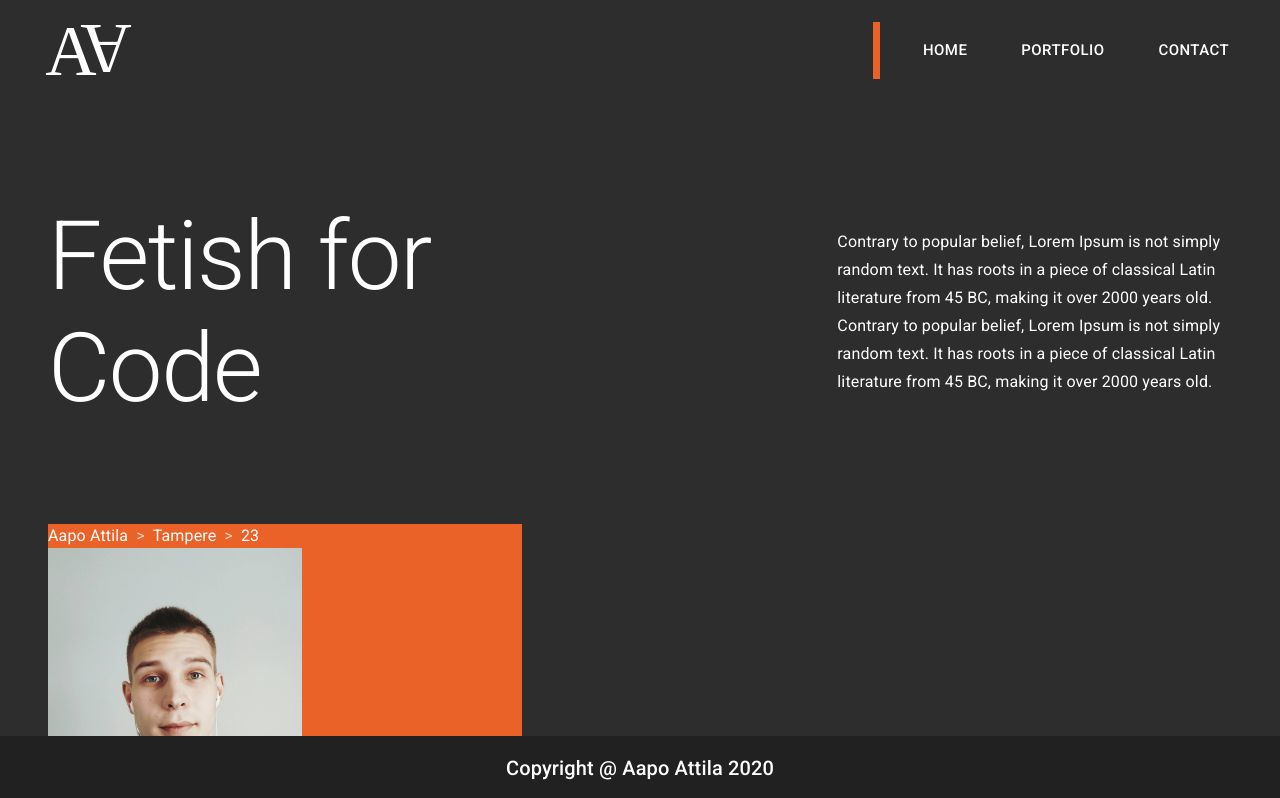
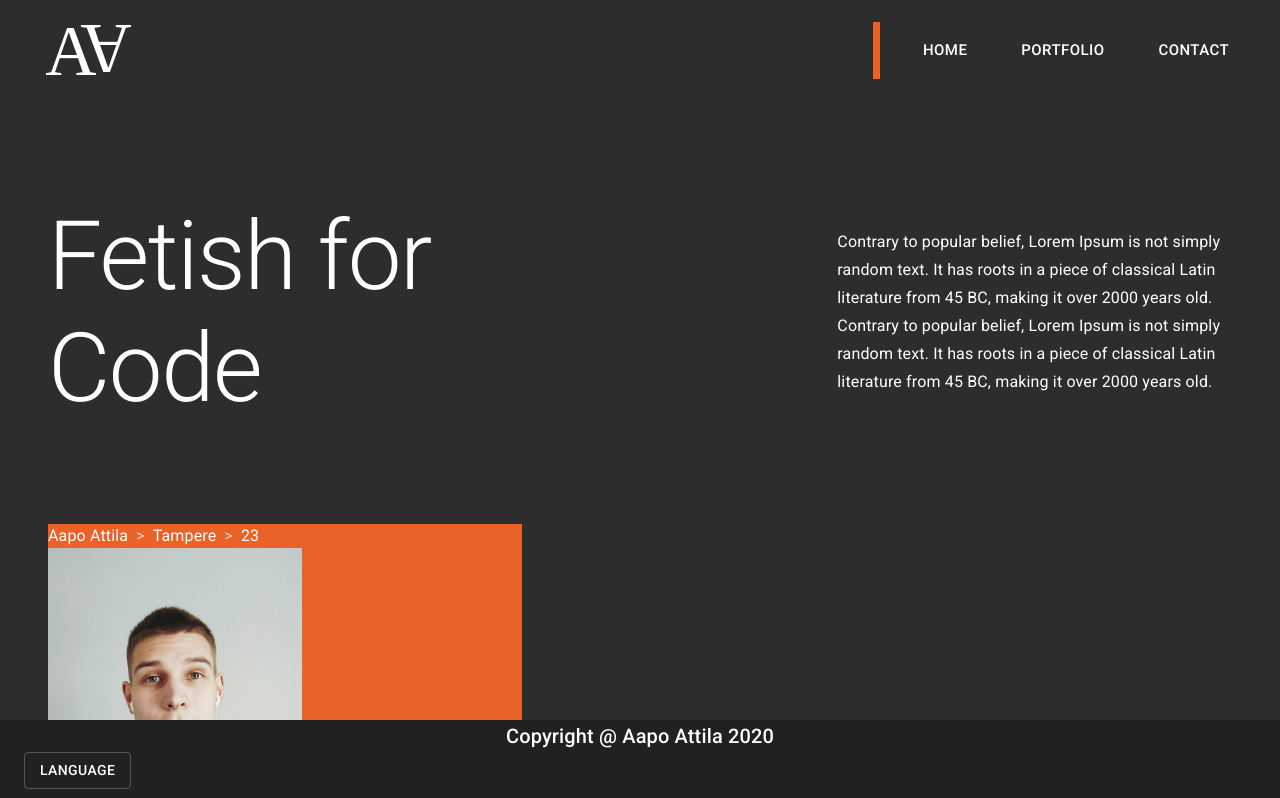
Before and after one commit to Hunnisoturi/cv-public, a React (Create React App) app: page / in a window 1280 px wide. Shown: the top 798 px of the page. Built offline with nearby package versions, Linux system fonts and the light colour scheme.

Commit message:
added language switching back

```diff
--- a/src/components/Footer.jsx
+++ b/src/components/Footer.jsx
@@ -1,7 +1,9 @@
 import React from 'react';
-import { Trans } from 'react-i18next';
-import { Container, Typography } from '@material-ui/core';
+import { Trans, useTranslation } from 'react-i18next';
+import { Container, Typography, Button } from '@material-ui/core';
 import { makeStyles } from '@material-ui/core/styles';
+import { Constants } from '../utils/constants';
+import { isFinnish } from '../utils/utils';
 
 const styles = makeStyles({
   footer: {
@@ -11,19 +13,33 @@ const styles = makeStyles({
     bottom: '0',
     position: 'fixed',
     width: '100%',
-    height: '4rem',
-    alignItems: 'center',
+    height: '5rem',
+    justifyContent: 'space-between',
   },
 });
 
 const Footer = () => {
   const classes = styles();
+  const { i18n } = useTranslation();
+
+  const changeLanguage = () => {
+    const { languages: { en, fi } } = Constants;
+
+    i18n.changeLanguage(isFinnish(i18n.language) ? en : fi);
+  };
+
   return (
     <footer className={classes.footer}>
       <Container maxWidth="xl">
         <Typography variant="h6" align="center">
           <Trans i18nKey="copyright" />
         </Typography>
+        <Button
+          variant="outlined"
+          onClick={changeLanguage}
+        >
+          <Trans i18nKey="language" />
+        </Button>
       </Container>
     </footer>
   );
```
